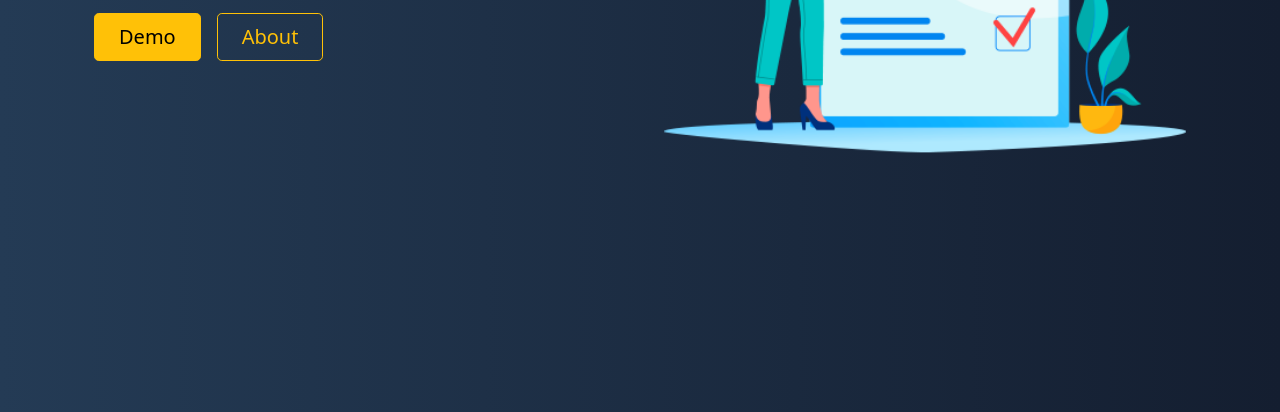
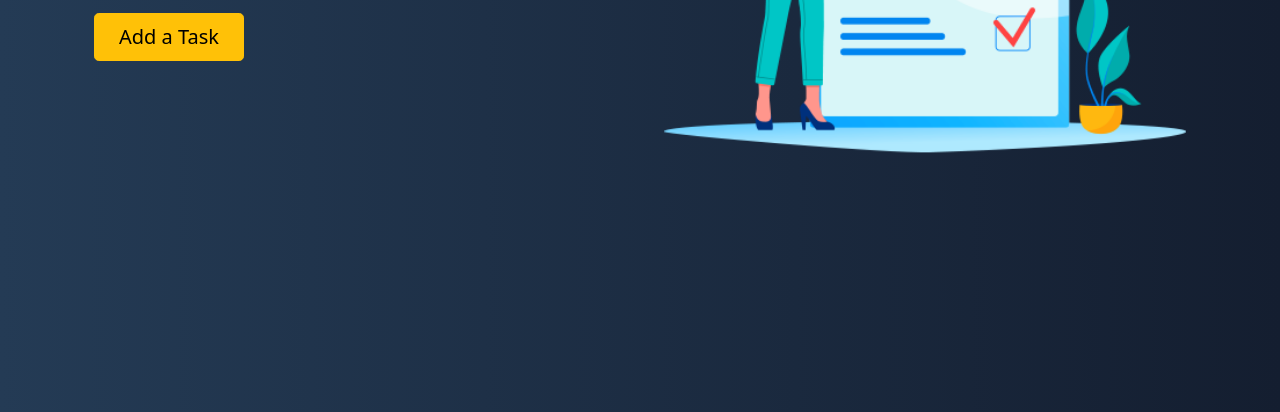
Before and after one commit to dproietti8/FirstProject, a plain HTML site: page index.html in a window 1280 px wide. Shown: the part 388-800 px from the top of the page. Drawn offline with nearby package versions, Linux system fonts and the light colour scheme.

Commit message:
task container

```diff
--- a/index.html
+++ b/index.html
@@ -69,8 +69,7 @@
                         and always be on time.
                     </p>
                     <div class="d-grid gap-2 d-md-flex justify-content-md-start">
-                        <button type="button" class="btn btn-warning btn-lg px-4 me-md-2">Demo</button>
-                        <button type="button" class="btn btn-outline-warning btn-lg px-4">About</button>
+                        <button type="button" class="btn btn-warning btn-lg px-4 me-md-2">Add a Task</button>
                     </div>
                 </div>
             </div>
```
